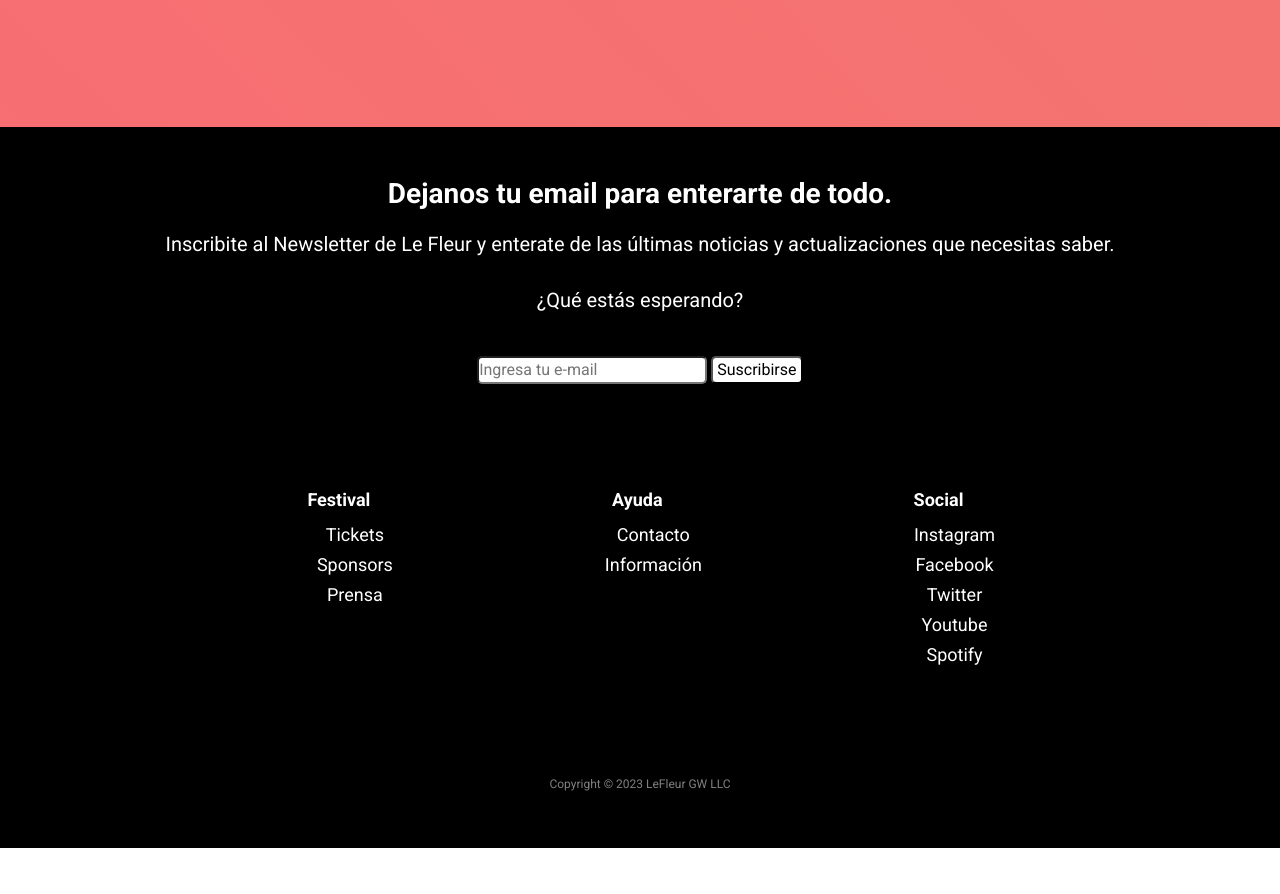
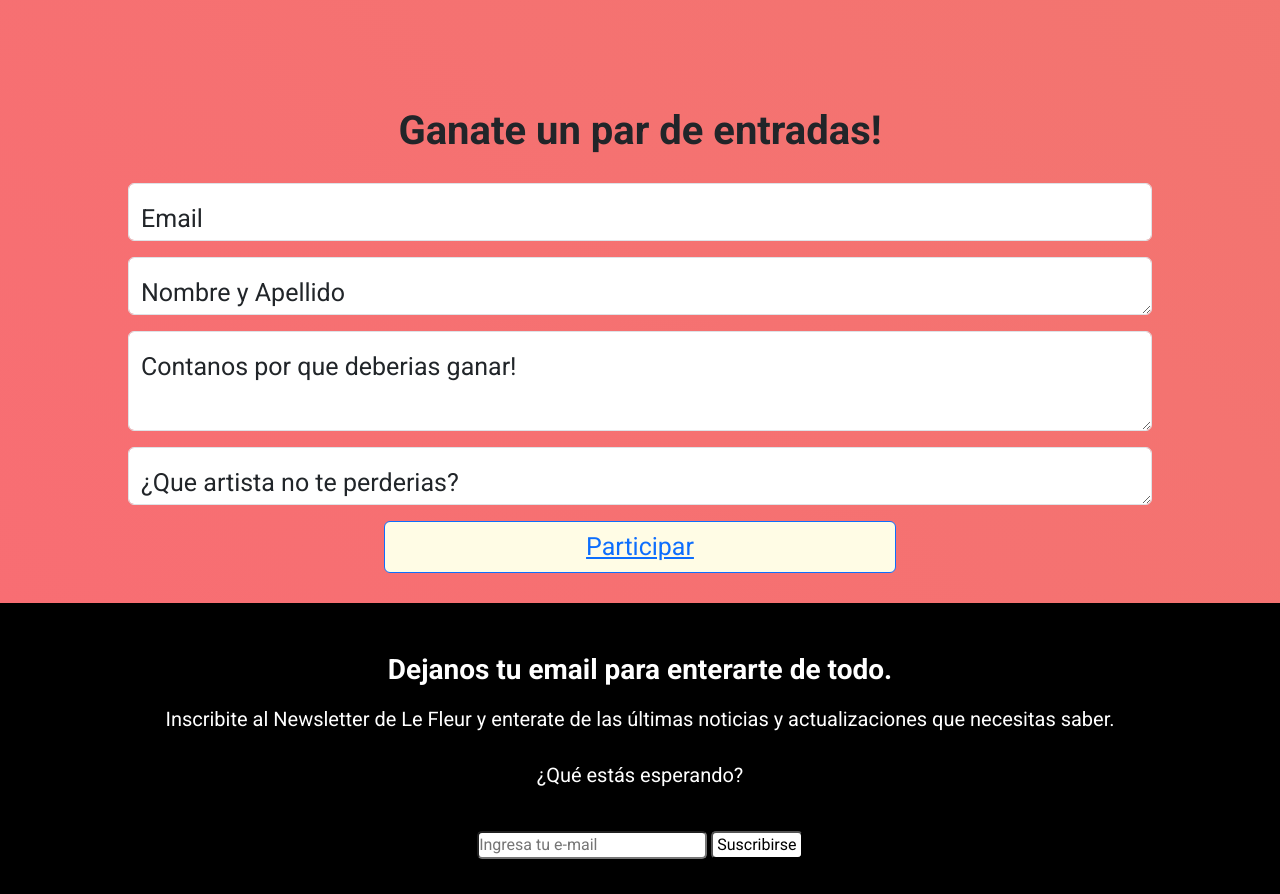
Before and after one commit to JCanudas23/LeFleurFestival, a website: page views/tickets.html in a window 1280 px wide. Shown: the part 1203-2097 px from the top of the page. Before the commit the page ends 2051 px from the top, so only its background shows below. Drawn offline with nearby package versions, Linux system fonts and the light colour scheme.

Commit message:
correcciones + formulario nuevo

```diff
--- a/scss/partials/medias/_mediaQueries.scss
+++ b/scss/partials/medias/_mediaQueries.scss
@@ -500,11 +500,7 @@
         display: flex;
         justify-content: center;
         align-items: center;
-        text-shadow:
-        2px 2px 0px $white,
-        -2px -2px 0px $white,
-        2px -2px 0px $white,
-        -2px 2px 0px $white;
+
 
         &:hover{
             box-shadow: 0 5px 15px rgba(0, 0, 0, 0.6);
@@ -549,6 +545,43 @@
             }
         }
 
+
+    }
+
+    .seccion2-tickets{
+
+
+        width: 80%;
+
+
+        h2{
+            display: flex;
+            justify-content: center;
+            font-size: 30px;
+            padding-bottom: 20px;
+            margin-top: 10px;
+            font-weight: bold;
+        }
+
+        label{
+            font-size: 20px;
+        }
+
+        button{
+            background-color: $beige;
+            color: $black;
+            font-size: 20px;
+
+
+            &:hover{
+                box-shadow: 0 5px 15px rgba(0, 0, 0, 0.6);
+                color: $chocolate;
+            }
+        }
+
+        .formulario{
+            margin-bottom: 20px;
+        }
 
     }
 
@@ -977,7 +1010,39 @@
         }
     }
 
+    .seccion2-tickets{
 
+
+        width: 80%;
+
+
+        h2{
+            display: flex;
+            justify-content: center;
+            font-size: 40px;
+            padding-bottom: 20px;
+            margin-top: 10px;
+            font-weight: bold;
+        }
+
+        label{
+            font-size: 25px;
+        }
+
+        button{
+            background-color: $beige;
+            color: $black;
+            font-size: 25px;
+
+
+            &:hover{
+                box-shadow: 0 5px 15px rgba(0, 0, 0, 0.6);
+                color: $chocolate;
+            }
+        }
+
+
+    }
 
 }
 
--- a/scss/partials/vistas/_info.scss
+++ b/scss/partials/vistas/_info.scss
@@ -20,8 +20,8 @@
     padding: 5px;
     border: 5px solid $gray;
     margin: 5px;
-    width: 80%;
-    height: 600px;
+    width: 100%;
+    height: 500px;
 
         &:hover{
             box-shadow: 0 5px 15px rgba(0, 0, 0, 0.6);
--- a/scss/partials/vistas/_sponsors.scss
+++ b/scss/partials/vistas/_sponsors.scss
@@ -28,6 +28,7 @@
 
 }
 
+
 .seccion2-main{
     display: flex;
     flex-wrap: wrap;
@@ -57,7 +58,6 @@
     }
 }
 
-
 .animacionLogo{
     display: flex;
     align-items: center;
--- a/scss/partials/vistas/_tickets.scss
+++ b/scss/partials/vistas/_tickets.scss
@@ -16,7 +16,7 @@
     h1{
         display: flex;
         justify-content: center;
-        font-size: 14px;
+        font-size: 20px;
         padding-bottom: 10px;
         margin-top: 10px;
         font-weight: bold;
@@ -74,11 +74,11 @@
     display: flex;
     justify-content: center;
     align-items: center;
-    text-shadow:
+    /* text-shadow:
     2px 2px 0px $white,
     -2px -2px 0px $white,
     2px -2px 0px $white,
-    -2px 2px 0px $white;
+    -2px 2px 0px $white; */
 
     &:hover{
         box-shadow: 0 5px 15px rgba(0, 0, 0, 0.6);
@@ -86,3 +86,36 @@
     }
 
 }
+
+.seccion2-tickets{
+
+
+    width: 80%;
+
+
+
+    h2{
+        display: flex;
+        justify-content: center;
+        font-size: 20px;
+        padding-bottom: 10px;
+        margin-top: 10px;
+        font-weight: bold;
+    }
+
+    label{
+        font-size: 14px;
+    }
+
+    button{
+        background-color: $beige;
+        color: $black;
+        text-decoration: none;
+
+
+        &:hover{
+            box-shadow: 0 5px 15px rgba(0, 0, 0, 0.6);
+            color: $chocolate;
+        }
+    }
+}
--- a/views/tickets.html
+++ b/views/tickets.html
@@ -79,6 +79,30 @@
                         <a href="./tickets.html" class="box-tickets t-cuatro" ><div >2 Dias Pase Ilimitado a Juegos del Carnaval</div></a>
                     </div>
                 </section>
+                <section class="seccion2-tickets">
+                    <h2>Ganate un par de entradas!</h2>
+                    <div class="formulario-tickets">
+                        <div class="form-floating mb-3 formulario">
+                            <input type="email" class="form-control" id="floatingInputDisabled" placeholder="name@example.com">
+                            <label for="floatingInputDisabled">Email</label>
+                        </div>
+                        <div class="form-floating mb-3 formulario">
+                            <textarea class="form-control" placeholder="Leave a comment here" id="floatingTextareaDisabled" ></textarea>
+                            <label for="floatingTextareaDisabled">Nombre y Apellido</label>
+                        </div>
+                        <div class="form-floating mb-3 formulario">
+                            <textarea class="form-control" placeholder="Leave a comment here" id="floatingTextarea2Disabled" style="height: 100px" ></textarea>
+                            <label for="floatingTextarea2Disabled">Contanos por que deberias ganar!</label>
+                        </div>
+                        <div class="form-floating mb-3 formulario">
+                            <textarea class="form-control" placeholder="Leave a comment here" id="floatingInputDisabled" placeholder="name@example.com" ></textarea>
+                            <label for="floatingTextarea">¿Que artista no te perderias?</label>
+                        </div>
+                        <div class="d-grid gap-2 col-6 mx-auto">
+                            <button class="btn btn-primary" type="button"><a href="../index.html">Participar</a></button>
+                        </div>
+                    </div>
+                </section>
             </main>
         </div>
     </div>
```
Also changed, not shown: index.html (+1 -0 lines), readme.md, scss/estilos.css, 1 other file.
